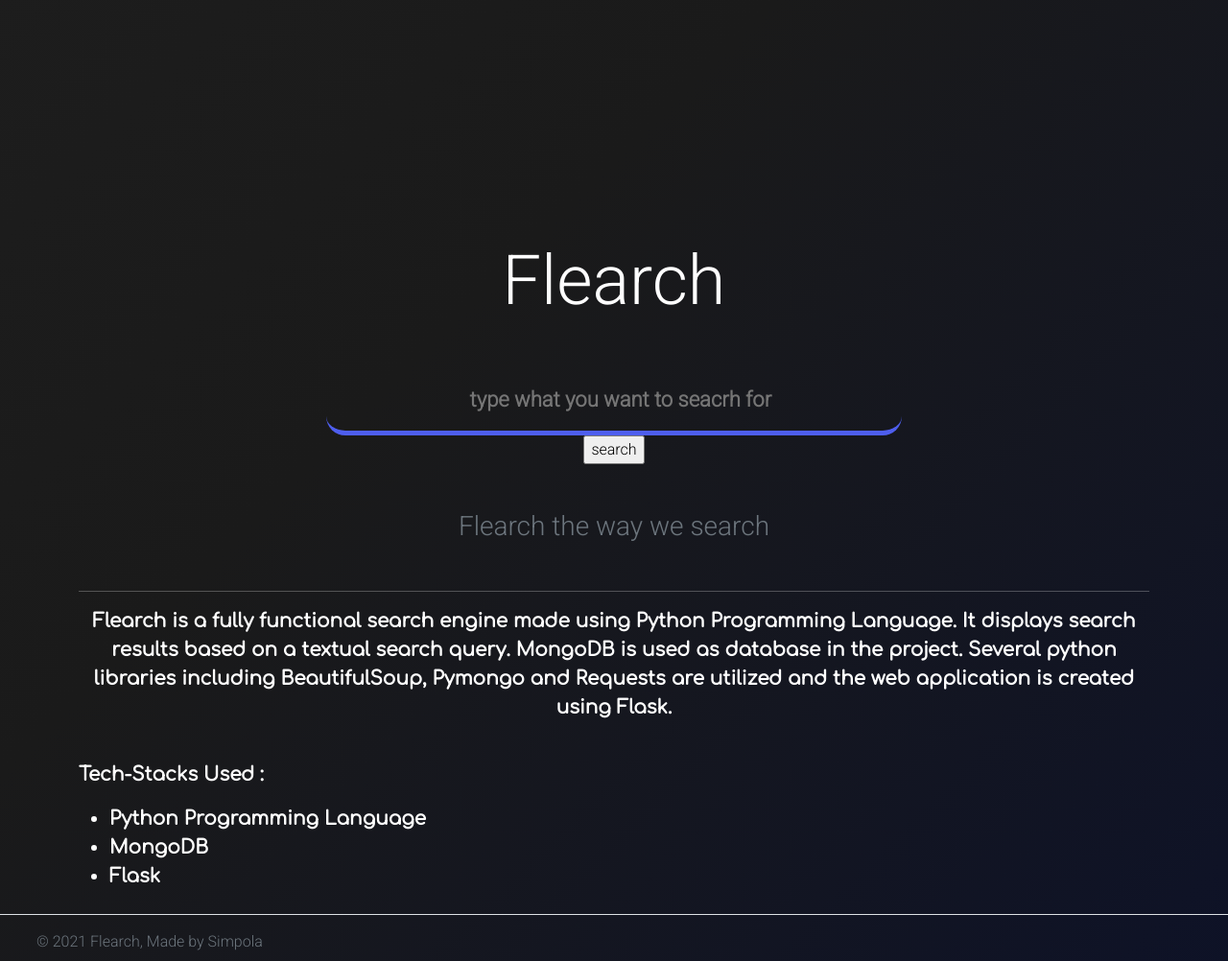
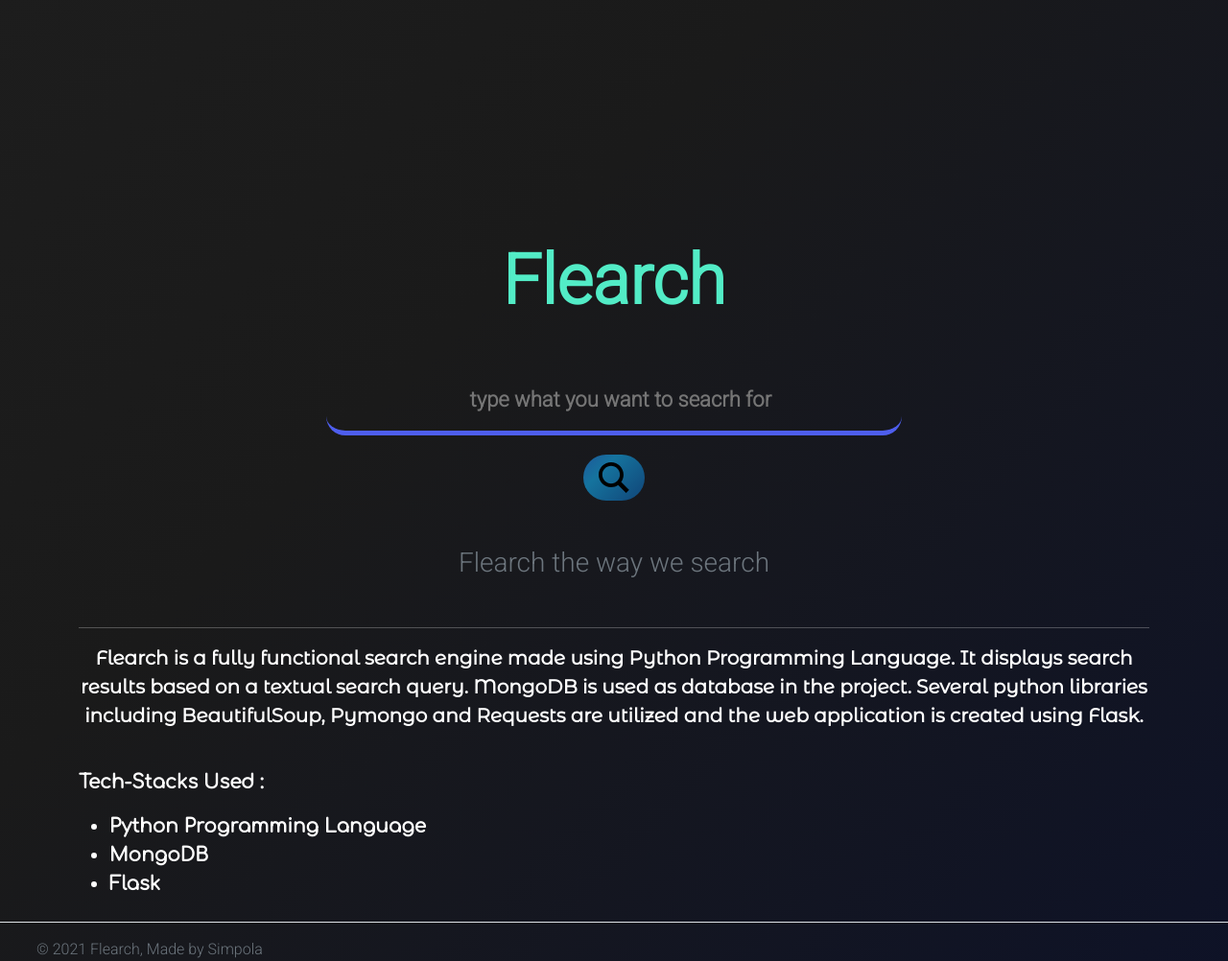
Before and after one commit to lugnitdgp/TDoC-Glugle, a Flask app: page / in a window 1280 px wide. Shown: the top 1002 px of the page at 96% size. Run offline with Flask 2, Linux system fonts and the light colour scheme; some libraries are stand-ins or nearby versions.

Commit message:
updated home.html

```diff
--- a/Simpola-Task4/templates/home.html
+++ b/Simpola-Task4/templates/home.html
@@ -5,10 +5,10 @@
 
 <div class="work container" style="margin-top: 250px">
     <center>
-        <h2 style="font-size: 72px;">Flearch</h2>
+        <h2 style="font-size: 72px; color:rgb(82, 236, 198); font-weight: bold;">Flearch</h2>
         <form action="/search_results">
             <input class="take_query_home" type="text" placeholder="  type what you want to seacrh for" name="search"><br/>
-            <input class="button_submit_home" type="submit" value="search">
+            <button type="submit" class="search-btn-home"><svg xmlns="http://www.w3.org/2000/svg" width="32" height="32" viewBox="0 0 24 24"><path d="M23.809 21.646l-6.205-6.205c1.167-1.605 1.857-3.579 1.857-5.711 0-5.365-4.365-9.73-9.731-9.73-5.365 0-9.73 4.365-9.73 9.73 0 5.366 4.365 9.73 9.73 9.73 2.034 0 3.923-.627 5.487-1.698l6.238 6.238 2.354-2.354zm-20.955-11.916c0-3.792 3.085-6.877 6.877-6.877s6.877 3.085 6.877 6.877-3.085 6.877-6.877 6.877c-3.793 0-6.877-3.085-6.877-6.877z"/></svg></button>
         </form>
         <br><br>
         <h3 class="text-muted">Flearch the way we search</h3>
@@ -20,7 +20,7 @@
 <div class="container about-page" style="margin-top: 50px">
     <center>
         <hr>
-<p style="font-family: 'Comfortaa', cursive;font-weight: bold;font-size: 20px">
+<p style="font-family: 'Montserrat Alternates', sans-serif;font-weight: bold;font-size: 20px">
     Flearch is a fully functional search engine made using Python Programming Language. It displays search results based on a
     textual search query. MongoDB is used as database in the project. Several python libraries including BeautifulSoup,
     Pymongo and Requests are utilized and the web application is created using Flask.
```
